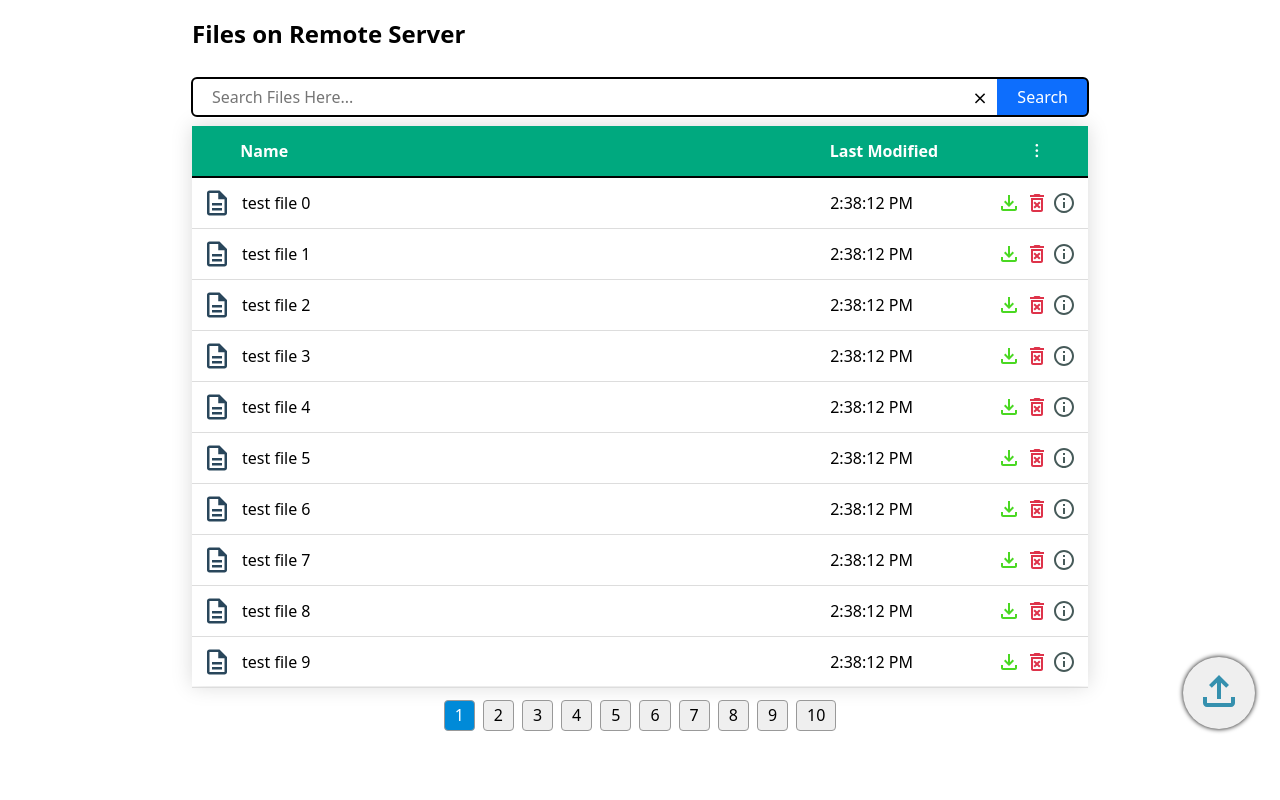
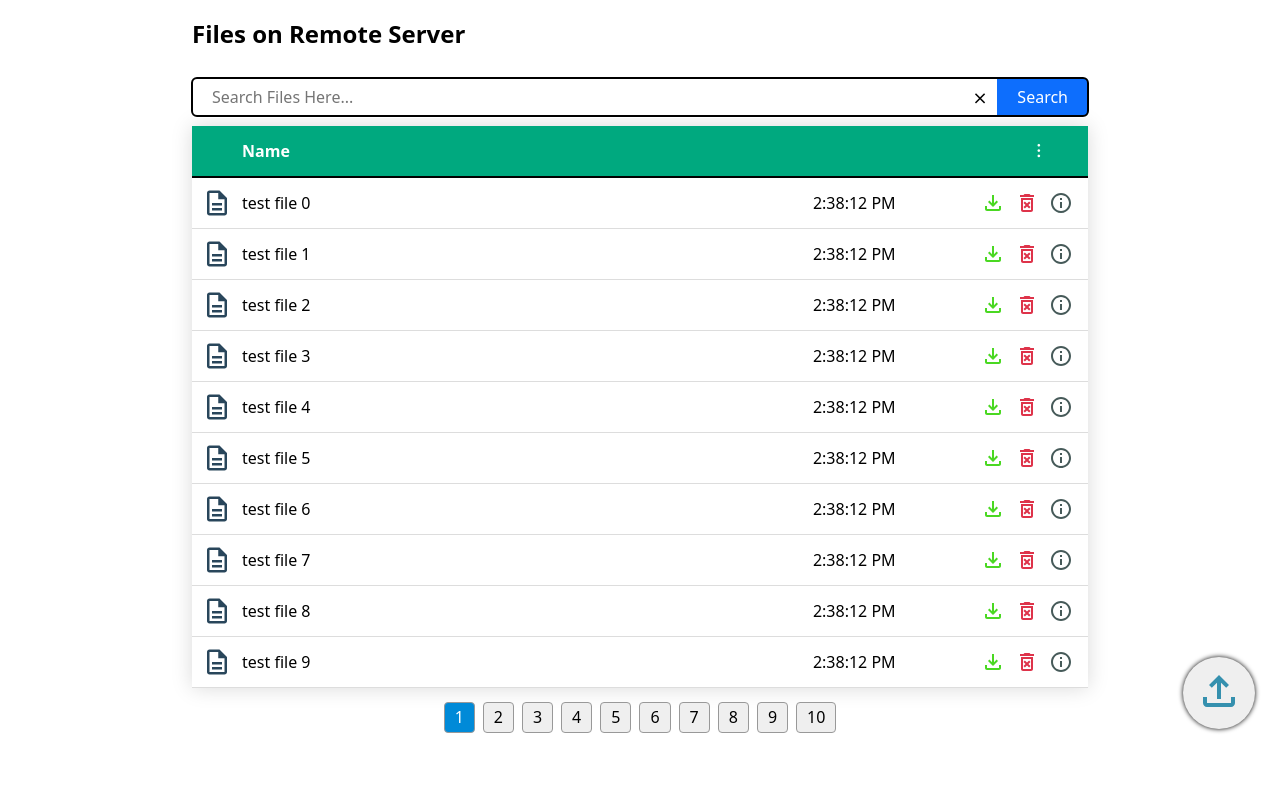
Before and after one commit to rockjia1996/fileverse, a Flask app: page /files in a window 1280 px wide. Shown: the part 46-846 px from the top of the page. Run offline with Flask 2, Linux system fonts and the light colour scheme; the visitor is signed in with stand-in values (Sample User, id 1); data comes from the database, SQL or seed files in the repository.

Commit message:
Fixed the bug that causes download, delete, and detail icons to shrink.

```diff
--- a/fileverse/static/css/files/files-stylesheet.css
+++ b/fileverse/static/css/files/files-stylesheet.css
@@ -78,7 +78,6 @@ html {
 /* Directory */
 .directory {
     width: 100%;
-    height: 70vh;
     margin-left: 150px;
     margin-right: 150px;
     box-shadow: 0 0 20px rgba(0, 0, 0, 0.15);
@@ -121,14 +120,25 @@ html {
 .directory div div:nth-child(3) {
     /* date */
     width: 20%;
+    /*
     padding-left: 10px;
+    */
     font-size: medium;
+    text-align: left;
+    box-sizing: border-box;
 }
 
 .directory div div:nth-child(4) {
-    width: 10%;
     display: flex;
     justify-content: space-around;
+}
+
+.directory div div:nth-child(4) svg,
+.directory div div:nth-child(4) span
+ {
+    padding-left: 5px;
+    padding-right: 5px;
+    cursor: pointer;
 }
 
 /* Pagination */
--- a/fileverse/static/js/files/main.js
+++ b/fileverse/static/js/files/main.js
@@ -321,6 +321,11 @@ function PaginationView() {
     }
 }
 
+function SearchBarView() {
+    this.html = document.querySelector(".search-bar");
+
+}
+
 
 function Controller() {
     this.tableView = null;
@@ -331,11 +336,9 @@ function Controller() {
         console.log(`controller handles id ${id} deletion`)
         this.treeModel.deleteNode(new FileNode({id}));
         this.pagination.render(this.treeModel.getNodeCount());
-
     }
 
     this.uploadFile = () => {
-
     }
 
     this.downloadFile = (id) => {
--- a/fileverse/templates/files/files.html
+++ b/fileverse/templates/files/files.html
@@ -24,7 +24,7 @@
             <div>
                 <div></div>
                 <div>Name</div>
-                <div>Last Modified</div>
+                <div></div>
                 <div>&#xFE19;</div>
             </div>
         </div>
```
